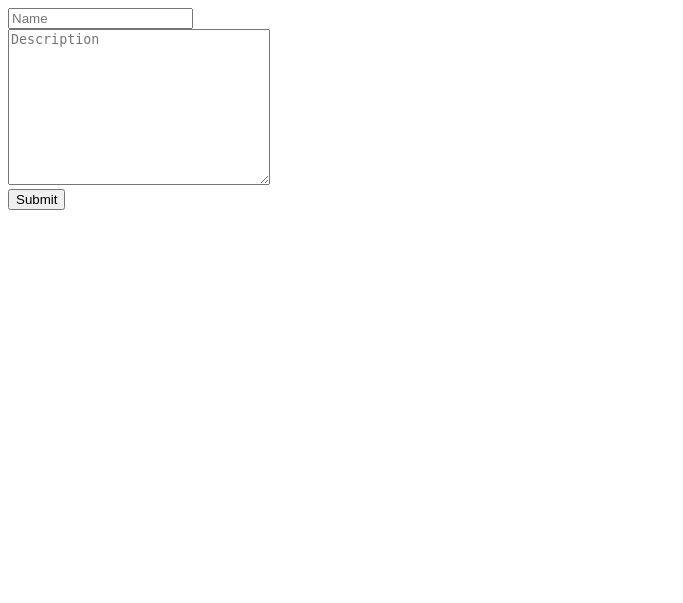
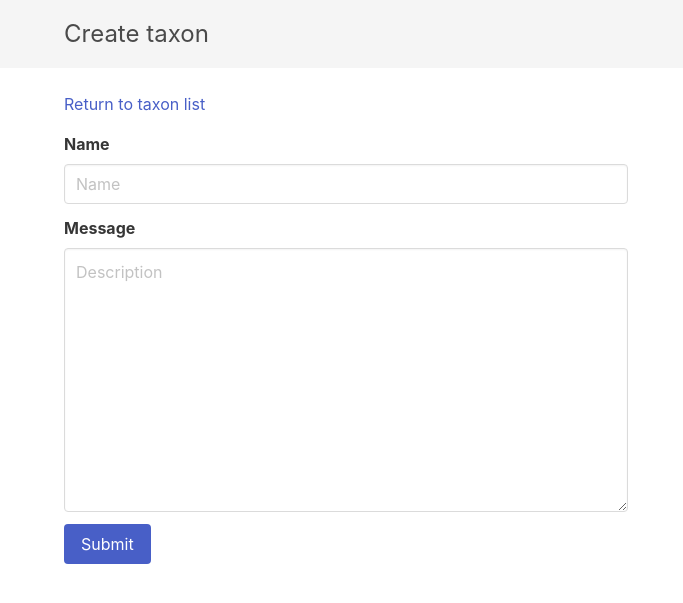
Before and after one commit to ArtemGrachov/php-eshop, a PHP site: page /admin/taxons/create in a window 1280 px wide. Shown: the top 603 px of the page, without its empty margins (0-683 px from the left). Run offline with PHP 8.4, Linux system fonts and the light colour scheme; a stand-in replaces the project's code that opens the database connection.

Commit message:
Connected Bulma. Admin page layout. Taxon form layout

```diff
--- a/app/controllers/admin/taxons/form.php
+++ b/app/controllers/admin/taxons/form.php
@@ -3,6 +3,7 @@ require_once(__DIR__ . '/../../../models/taxon.php');
 
 class ControllerAdminTaxonsForm {
     public function index() {
+        $title = 'Create taxon';
         include(__DIR__ . '/../../../views/admin/taxons/form.php');
     }
 
--- a/app/models/taxon.php
+++ b/app/models/taxon.php
@@ -17,6 +17,5 @@ class ModelTaxon {
         $statement->execute();
 
         $statement->closeCursor();
-        echo 'done';
     }
 }
--- a/app/views/admin/taxons/form.php
+++ b/app/views/admin/taxons/form.php
@@ -1,23 +1,37 @@
-<!DOCTYPE html>
-<html lang="en">
-<head>
-    <meta charset="UTF-8">
-    <meta http-equiv="X-UA-Compatible" content="IE=edge">
-    <meta name="viewport" content="width=device-width, initial-scale=1.0">
-    <title>Document</title>
-</head>
-<body>
+<?php include(__DIR__ . '/../../../views/partials/admin_header.php'); ?>
+
+<div class="container">
+    <div class="mb-4">
+        <a href="/admin/taxons" class="has-text-link">
+            Return to taxon list
+        </a>
+    </div>
+
+    <div class="columns">
+        <div class="column is-half">
             <form action="/admin/taxons/create" method="post">
-        <div>
+                <div class="field">
+                    <label
+                        for="name"
+                        class="label"
+                    >
+                        Name
+                    </label>
+                    <div class="control">
                         <input
+                            class="input"
                             type="text"
                             name="name"
                             placeholder="Name"
                             required
                         />
                     </div>
-        <div>
+                </div>
+                <div class="field">
+                    <label class="label">Message</label>
+                    <div class="control">
                         <textarea
+                            class="textarea"
                             name="description"
                             id="description"
                             cols="30"
@@ -25,7 +39,15 @@
                             placeholder="Description"
                         ></textarea>
                     </div>
-        <button type="submit">Submit</button>
+                </div>
+                <div class="field is-grouped">
+                    <div class="control">
+                        <button class="button is-link">Submit</button>
+                    </div>
+                </div>
             </form>
-</body>
-</html>
+        </div>
+    </div>
+</div>
+
+<?php include(__DIR__ . '/../../../views/partials/admin_footer.php'); ?>
--- /dev/null
+++ b/app/views/partials/admin_footer.php
@@ -0,0 +1,2 @@
+</body>
+</html>
--- /dev/null
+++ b/app/views/partials/admin_header.php
@@ -0,0 +1,20 @@
+<!DOCTYPE html>
+<html lang="en">
+<head>
+    <meta charset="UTF-8">
+    <meta http-equiv="X-UA-Compatible" content="IE=edge">
+    <meta name="viewport" content="width=device-width, initial-scale=1.0">
+    <title>PHP eShop | Admin panel</title>
+    <link rel="stylesheet" href="https://cdn.jsdelivr.net/npm/bulma@0.9.3/css/bulma.min.css">
+</head>
+<body>
+
+<div class="has-background-light mb-5">
+    <div class="container">
+        <div class="py-4">
+            <h1 class="is-size-4">
+                <?= $title ?>
+            </h1>
+        </div>
+    </div>
+</div>
```
Also changed, not shown: app/views/admin/dashboard.php (+7 -12 lines). Lines whose indentation alone changed are shown as unchanged.
